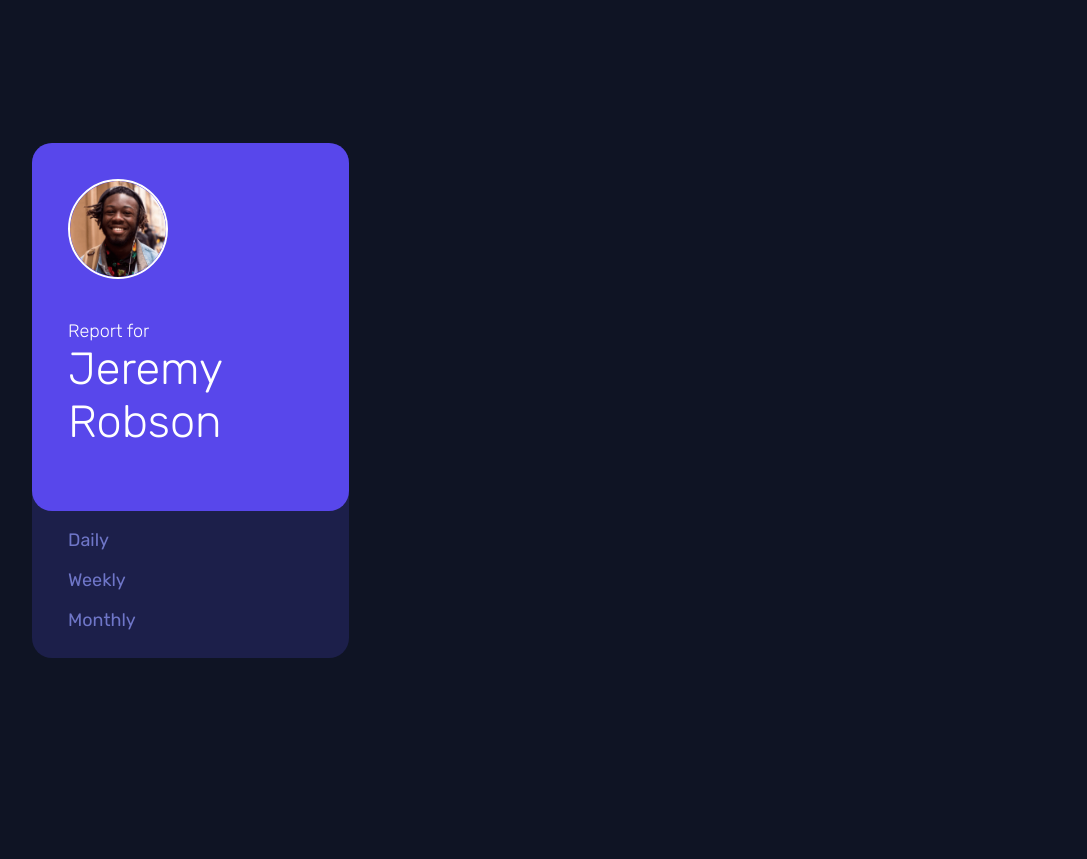
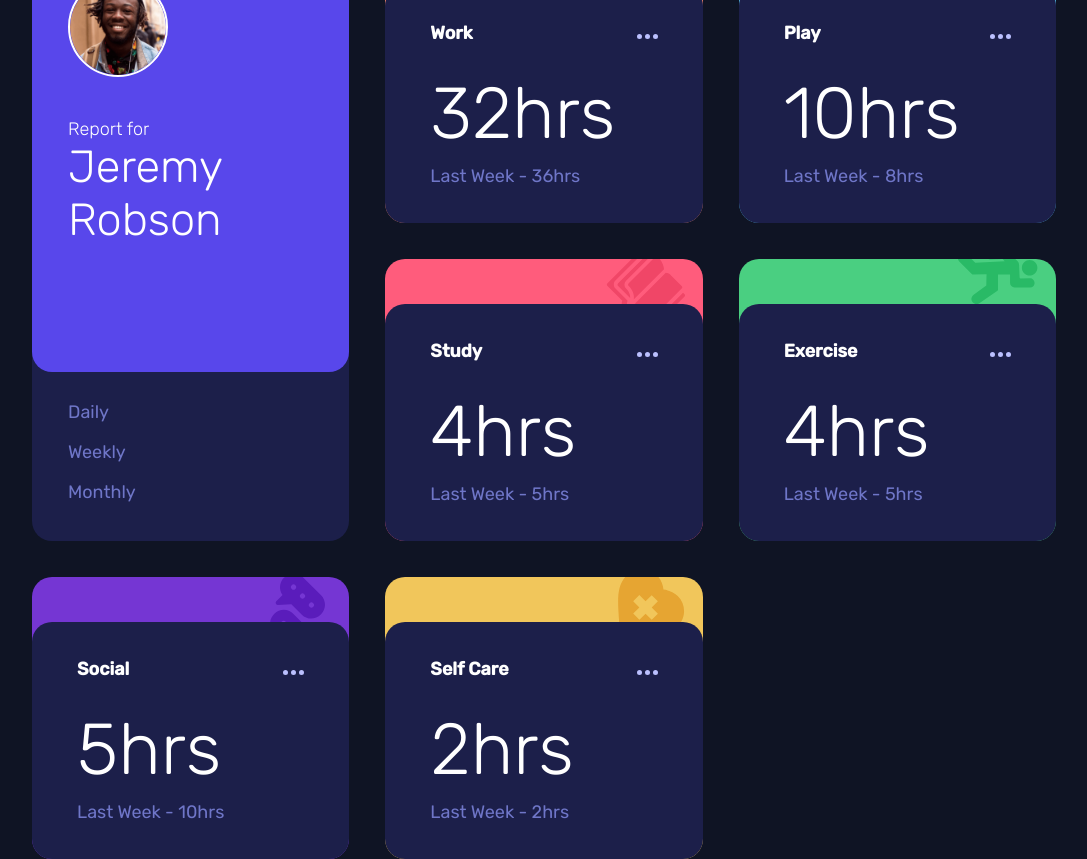
Before and after one commit to yulianasep/time-tracking, a Vue app: page / in a window 1280 px wide. Shown: the whole page, without its empty margins (96-1183 px from the left). Before the commit the page ends 800 px from the top, so only its background shows below. Built offline with nearby package versions, Linux system fonts and the light colour scheme.

Commit message:
feat:we make the necessary components for the app

```diff
--- a/src/components/CardReport.vue
+++ b/src/components/CardReport.vue
@@ -1,18 +1,40 @@
-<script setup>
-defineProps({
-  title: String,
-  hours: String,
-  subtitle: String
-})
+<script>
+export default {
+  props: {
+    backgroundTheme: {
+      type: String,
+      required: true
+    },
+
+    backgroundIcon: {
+      type: String,
+      required: true
+    },
+
+    title: {
+      type: String,
+      required: true
+    },
+    hours: {
+      type: String,
+      required: true
+    },
+    subtitle: {
+      type: String,
+      required: true
+    }
+  }
+}
 </script>
 
 <template>
-  <div class="primary-card">
+  <div class="primary-card rounded" :style="{ backgroundColor: backgroundTheme }">
     <picture class="background-card">
-      <img src="../assets/img/icon-work.svg" alt="work" />
+      <img :src="backgroundIcon" alt="work" />
     </picture>
 
-    <article class="card-report">
+    <article class="card-report rounded">
+      <div class="card-report__container">
         <section class="content">
           <div class="header-card">
             <p class="card-title">{{ title }}</p>
@@ -21,23 +43,39 @@ defineProps({
           <h1 class="time">{{ hours }}</h1>
           <p class="subtitle-previous">{{ subtitle }}</p>
         </section>
+      </div>
     </article>
   </div>
 </template>
 
 <style scoped>
 .primary-card {
-  background-color: hsl(15, 100%, 70%);
-  width: max-content;
-  height: max-content;
-  border-radius: 1.3rem;
+  width: 100%;
+  height: 100%;
+}
+
+.background-card {
+  display: flex;
+  justify-content: flex-end;
+  height: 2.5rem;
   overflow: hidden;
+  position: relative;
 }
+
+.background-card img {
+  position: absolute;
+  right: 1rem;
+  top: -0.5rem;
+}
+
 .card-report {
-  background-color: hsl(235, 46%, 20%);
+  background-color: var(--Dark-blue);
   padding: 1rem;
-  border-radius: 1.3rem;
   color: white;
+}
+
+.card-report__container {
+  margin: 1rem 1.5rem;
 }
 
 .header-card {
@@ -45,73 +83,21 @@ defineProps({
   justify-content: space-between;
   align-items: center;
 }
-/*
-.card-report {
-  height: 100vh;
-  font-family: 'Rubik', sans-serif;
-  background-color: hsl(226, 43%, 10%);
-  display: flex;
-  justify-content: center;
-  align-items: center;
-  color: white;
-}
 
-span {
-  justify-self: flex-end;
-}
-
-img {
-  border: 2px solid white;
-  border-radius: 50px;
-  height: 70px;
-  margin-bottom: 30px;
-}
-
-span > img {
-  padding: 3px;
-  border: 0;
-  height: auto;
-}
-
-span > img:hover {
-  cursor: pointer;
-  filter: sepia(100%) grayscale(100%) brightness(100%);
-}
-
-.card {
-  border-radius: 20px;
-  position: relative;
-}
-
-.content {
-  box-sizing: border-box;
-  padding: 25px;
-  background-color: hsl(235, 46%, 20%);
-  width: 100%;
-  height: 80%;
-  border-radius: 20px;
-  position: absolute;
-  bottom: 0;
-  display: grid;
-  grid-template: repeat(3, 1fr) / 1fr 1fr;
-  transition: background-color 0.2s;
-}
-
-.content:hover {
-  background-color: hsl(236, 38%, 33%);
+.card-title {
+  font-size: 1rem;
+  font-weight: 700;
 }
 
 .time {
-  grid-column: span 2;
-  font-size: 48px;
-  font-weight: 300;
+  font-size: 4rem;
+  margin-top: 1.5rem;
+  margin-bottom: 0.5rem;
 }
 
 .subtitle-previous {
-  color: hsl(236, 100%, 87%);
-  font-weight: 300;
-  font-size: 14px;
-  grid-column: span 2;
-  align-self: flex-end;
-} */
+  font-size: 1rem;
+  font-weight: 400;
+  color: var(--Desaturated-blue);
+}
 </style>
--- a/src/components/UserProfile.vue
+++ b/src/components/UserProfile.vue
@@ -10,15 +10,14 @@
       required: true
     }
   }
-    };
+}
 </script>
-
 
 <template>
   <article class="main-card rounded">
     <section class="profile-card rounded">
       <picture class="profile-card__picture">
-                <img :src="picture" alt="profile picture">
+        <img :src="picture" alt="profile picture" />
       </picture>
       <h4 class="profile-card__subtitle">Report for</h4>
       <h2 class="profile-card__title">{{ name }}</h2>
@@ -34,19 +33,18 @@
 </template>
 
 <style scoped>
-
-    .main-card{
+.main-card {
   background-color: var(--Dark-blue);
   grid-row-start: 1;
   grid-row-end: 3;
 }
 
-    .profile-card{
+.profile-card {
   background-color: var(--Blue);
   padding: 2rem;
 }
 
-    .profile-card__picture img{
+.profile-card__picture img {
   width: 100px;
   height: 100px;
   border-radius: 50%;
@@ -56,32 +54,31 @@
   margin-bottom: 2rem;
 }
 
-    .profile-card__title{
+.profile-card__title {
   font-size: 45px;
-        margin-bottom: 1.5rem;
+  margin-bottom: 5rem;
 }
 
-    .type-report-card{
-        padding: 1rem 2rem 0.5rem 2rem;
+.type-report-card {
+  padding: 1.6rem 2rem 0.5rem 2rem;
 }
 
-    .type-report-card ul{
+.type-report-card ul {
   display: flex;
   flex-direction: column;
   justify-content: space-between;
 }
 
-    .type-report-card ul li{
+.type-report-card ul li {
   margin-bottom: 1rem;
 }
 
-    .type-report-card ul li a{
-        color:var(--Desaturated-blue);
+.type-report-card ul li a {
+  color: var(--Desaturated-blue);
   font-weight: 400;
 }
 
-    .type-report-card ul li a:hover{
+.type-report-card ul li a:hover {
   color: white;
 }
-
 </style>
--- a/src/views/HomeView.vue
+++ b/src/views/HomeView.vue
@@ -7,19 +7,57 @@ import CardReport from '../components/CardReport.vue'
   <main>
     <div class="cards-container">
       <user-profile name="Jeremy Robson" picture="./src/assets/img/image-jeremy.png" />
+      <CardReport
+        backgroundIcon="./src/assets/img/icon-work.svg"
+        backgroundTheme="var(--Light-red)"
+        title="Work"
+        hours="32hrs"
+        subtitle="Last Week - 36hrs"
+      />
+      <CardReport
+        backgroundIcon="./src/assets/img/icon-play.svg"
+        backgroundTheme="var(--Soft-blue)"
+        title="Play"
+        hours="10hrs"
+        subtitle="Last Week - 8hrs"
+      />
+      <CardReport
+        backgroundIcon="./src/assets/img/icon-study.svg"
+        backgroundTheme="var(--Normal-red)"
+        title="Study"
+        hours="4hrs"
+        subtitle="Last Week - 5hrs"
+      />
+      <CardReport
+        backgroundIcon="./src/assets/img/icon-exercise.svg"
+        backgroundTheme="var(--Lime-green)"
+        title="Exercise"
+        hours="4hrs"
+        subtitle="Last Week - 5hrs"
+      />
+      <CardReport
+        backgroundIcon="./src/assets/img/icon-social.svg"
+        backgroundTheme="var(--Violet)"
+        title="Social"
+        hours="5hrs"
+        subtitle="Last Week - 10hrs"
+      />
+      <CardReport
+        backgroundIcon="./src/assets/img/icon-self-care.svg"
+        backgroundTheme="var(--Soft-orange)"
+        title="Self Care"
+        hours="2hrs"
+        subtitle="Last Week - 2hrs"
+      />
     </div>
   </main>
 </template>
 <style>
-
-
-
-.cards-container{
-        display: grid;
-        grid-template-columns: repeat(auto-fill, minmax(250px, 1fr));
-        grid-template-rows: 1fr 1fr;
-        gap: 2rem;
-        width: 80%;
-    }
-
+.cards-container {
+  display: grid;
+  grid-template-columns: repeat(auto-fill, minmax(300px, 1fr));
+  grid-template-rows: 1fr 1fr;
+  gap: 2rem;
+  width: 80%;
+}
 </style>
```
Also changed, not shown: src/mocks/data.json (added, +104 -0 lines). Lines whose indentation alone changed are shown as unchanged.
